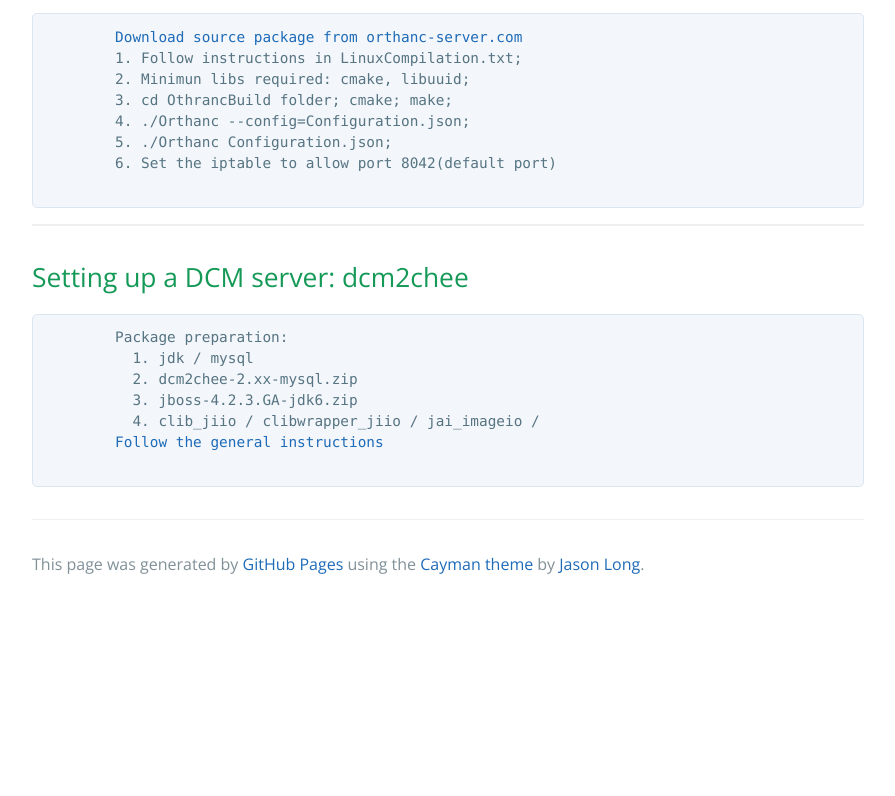
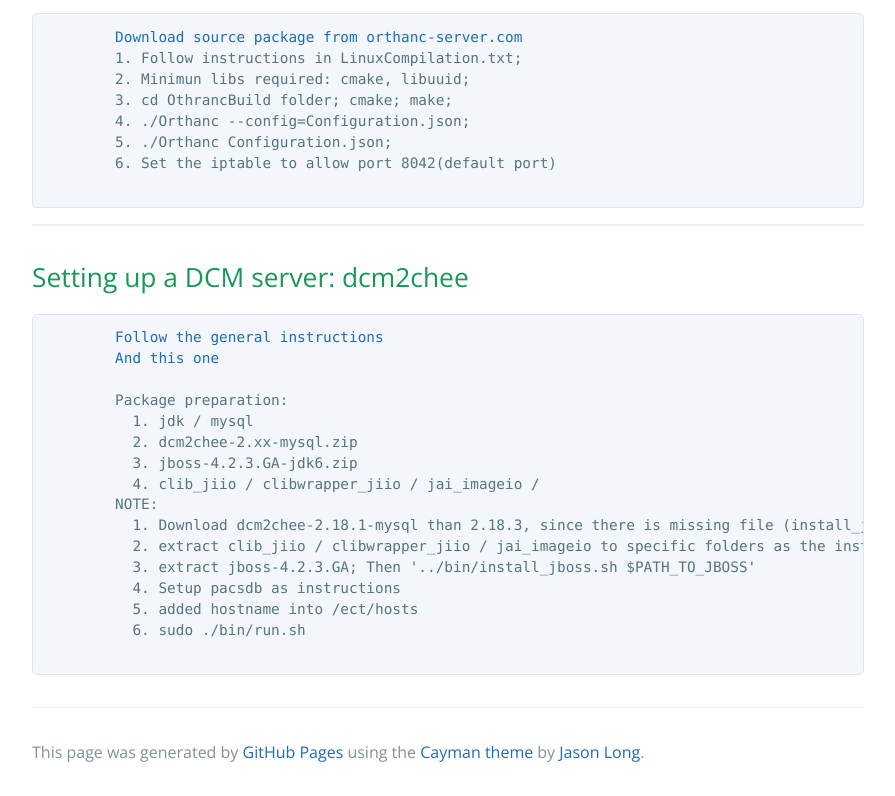
Before and after one commit to cruisehuang/cruisehuang.github.io, a plain HTML site: page index.html in a window 1280 px wide. Shown: the part 5515-6311 px from the top of the page, without its empty margins (192-1087 px from the left). Before the commit the page ends 6123 px from the top, so only its background shows below. Drawn offline with nearby package versions, Linux system fonts and the light colour scheme.

Commit message:
update dcm2chee installation

```diff
--- a/index.html
+++ b/index.html
@@ -234,12 +234,21 @@
       <hr/>
       <h2>Setting up a DCM server: dcm2chee </h2>
       <pre>
+        <a href="https://dcm4che.atlassian.net/wiki/display/ee2/Installation">Follow the general instructions</a>
+        <a href="http://www.dcm4che.org/docs/reference/dcm4chee/html/dcm4chee-installation.html">And this one</a>
+
         Package preparation:
           1. jdk / mysql
           2. dcm2chee-2.xx-mysql.zip
           3. jboss-4.2.3.GA-jdk6.zip
           4. clib_jiio / clibwrapper_jiio / jai_imageio /
-        <a href="https://dcm4che.atlassian.net/wiki/display/ee2/Installation">Follow the general instructions</a>
+        NOTE:
+          1. Download dcm2chee-2.18.1-mysql than 2.18.3, since there is missing file (install_jboss)
+          2. extract clib_jiio / clibwrapper_jiio / jai_imageio to specific folders as the instructions
+          3. extract jboss-4.2.3.GA; Then '../bin/install_jboss.sh $PATH_TO_JBOSS'
+          4. Setup pacsdb as instructions
+          5. added hostname into /ect/hosts
+          6. sudo ./bin/run.sh
       </pre>
 
 
```
